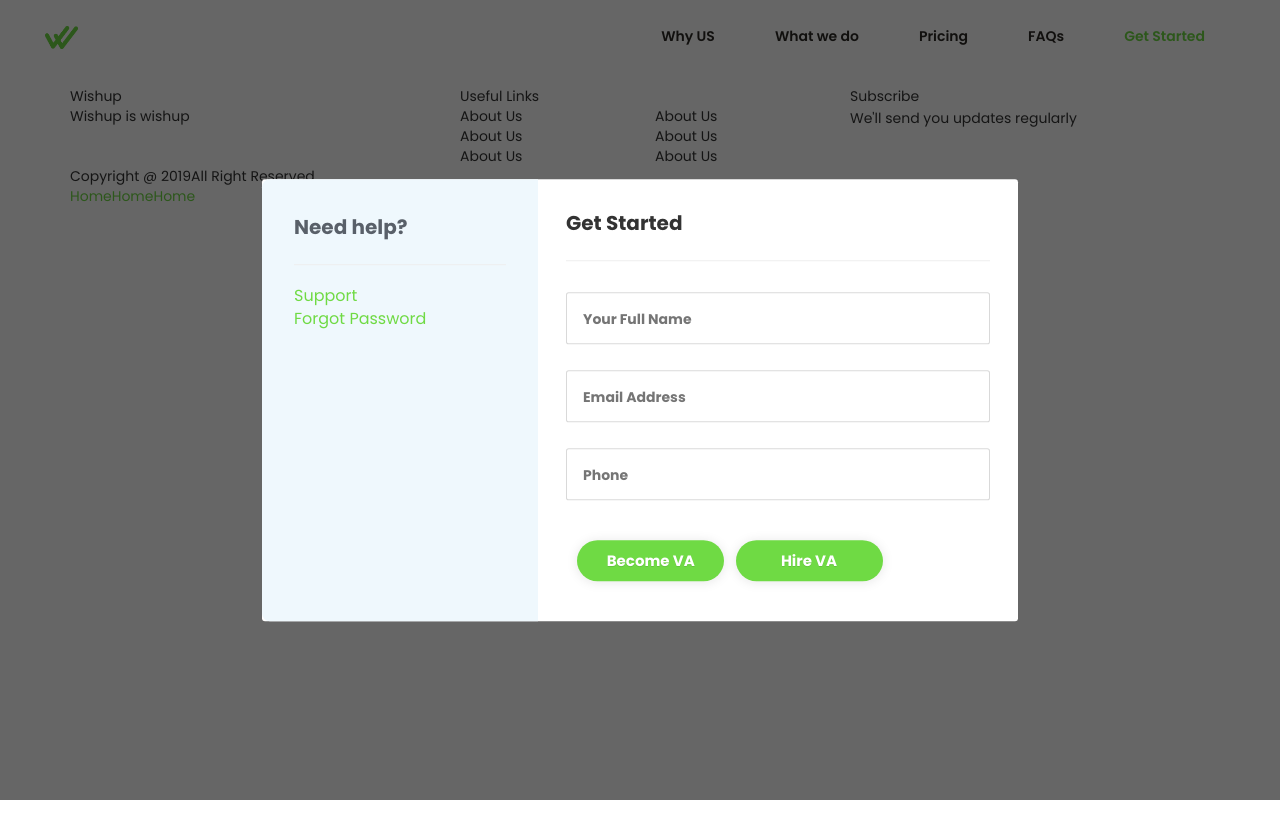
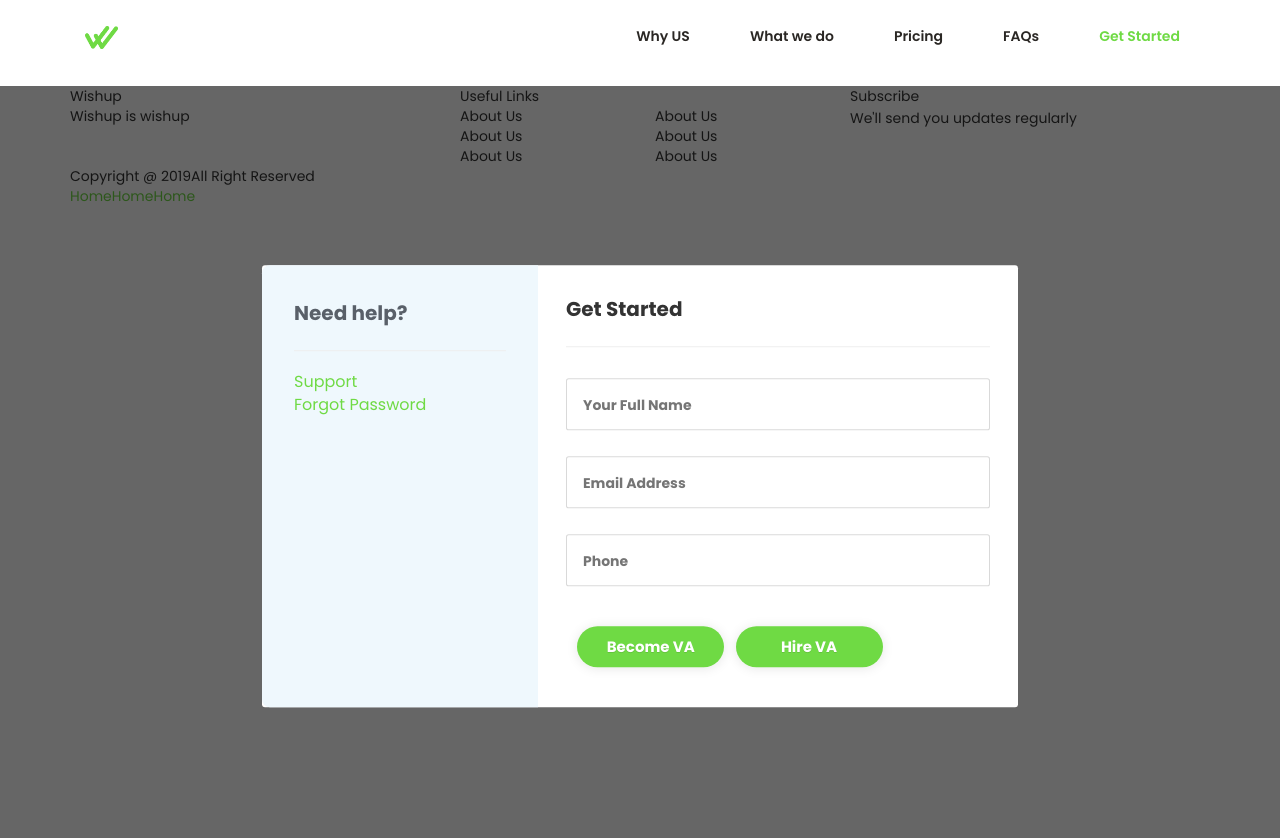
Before and after one commit to himanshu-dixit/wishup-new, a React (Create React App) app: page /login in a window 1280 px wide. Shown: the top 838 px of the page. Before the commit the page ends 800 px from the top, so only its background shows below. Built offline with nearby package versions, Linux system fonts and the light colour scheme.

Commit message:
All the structure done

```diff
--- a/src/App.js
+++ b/src/App.js
@@ -4,7 +4,9 @@
 import HomePage from './containers/HomePage';
 import Pricing from './containers/Pricing';
 import WhatWeDo from './containers/WhatWeDo';
+import WhyWishup from './containers/WhyWishup';
 import LoginCard from './components/LoginCard';
+import { Switch, Route } from 'react-router-dom'
 class App extends Component {
     constructor(){
         super()
@@ -14,11 +16,15 @@
 
         return (
             <div>
-                <div className="login-container">
-                    <LoginCard></LoginCard>
-                </div>
                 <div>
                     <HeaderBar></HeaderBar>
+                    <Switch>
+                        <Route exact path='/' component={HomePage}/>
+                        <Route exact path='/login' component={LoginCard}/>
+                        <Route exact path='/what-we-do' component={WhatWeDo}/>
+                        <Route exact path='/why-wishup' component={WhyWishup}/>
+                        <Route exact path='/pricing' component={Pricing}/>
+                    </Switch>
                     {/*<HomePage/>*/}
                     {/*<Pricing></Pricing>*/}
                     {/*<WhatWeDo/>*/}
--- a/src/components/GraphicHeader/index.css
+++ b/src/components/GraphicHeader/index.css
@@ -13,7 +13,7 @@
     width: 100%;
     height: 100%;
 }
-.graphic-header .content{
+.graphic-header-content{
     text-align: center;
     position: absolute;
     top: 50%;
--- a/src/components/GraphicHeader/index.js
+++ b/src/components/GraphicHeader/index.js
@@ -9,7 +9,7 @@
                  style={{  backgroundImage: this.props.image}}>
                 <div className="opaque-mask">
                     <div className="wishup-container">
-                        <div className="content">
+                        <div className="graphic-header-content">
                             <div className="heading">
                                 <h1>
                                     {this.props.title}
--- a/src/components/HeadBar/index.js
+++ b/src/components/HeadBar/index.js
@@ -14,7 +14,7 @@
         <div className="row">
           <div className="container-fluid">
               <nav className="navbar navbar-default">
-                  <div className="container-fluid">
+                  <div className="wishup-container">
 
                       <div className="navbar-header">
                           <button type="button" className="navbar-toggle collapsed" data-toggle="collapse"
@@ -24,18 +24,18 @@
                               <span className="icon-bar"></span>
                               <span className="icon-bar"></span>
                           </button>
-                          <a className="navbar-brand" href="#">
+                          <a className="navbar-brand" href="/">
                               <img src={require('../../assets/resources/logo.png')} height="23px"/>
                           </a>
                       </div>
 
                       <div className="collapse navbar-collapse" id="bs-example-navbar-collapse-1">
                           <ul className="nav navbar-nav navbar-right">
-                              <li><a href="#">Why US</a></li>
-                              <li><a href="#">What we do</a></li>
-                              <li><a href="#">Pricing</a></li>
-                              <li><a href="#">FAQs</a></li>
-                              <li><a href="#" className="cta">Get Started</a></li>
+                              <li><a href="/why-wishup">Why US</a></li>
+                              <li><a href="/what-we-do">What we do</a></li>
+                              <li><a href="/pricing">Pricing</a></li>
+                              <li><a href="">FAQs</a></li>
+                              <li><a href="/login" className="cta">Get Started</a></li>
                           </ul>
                       </div>
 
--- a/src/components/LoginCard/index.js
+++ b/src/components/LoginCard/index.js
@@ -15,6 +15,7 @@
     render(){
         //<Link to='/'>Home</Link>
         return (
+            <div className="login-container">
             <div className="container">
                 <div className="uContainer">
                     <div className="mainContainer">
@@ -86,6 +87,7 @@
                     </div>
                 </div>
             </div>
+            </div>
         );
     }
 }
--- a/src/index.css
+++ b/src/index.css
@@ -6,6 +6,7 @@
 
 body, html{
   font-family: "Poppins";
+  overflow-x: hidden;
 }
 
 .login-container{
```
